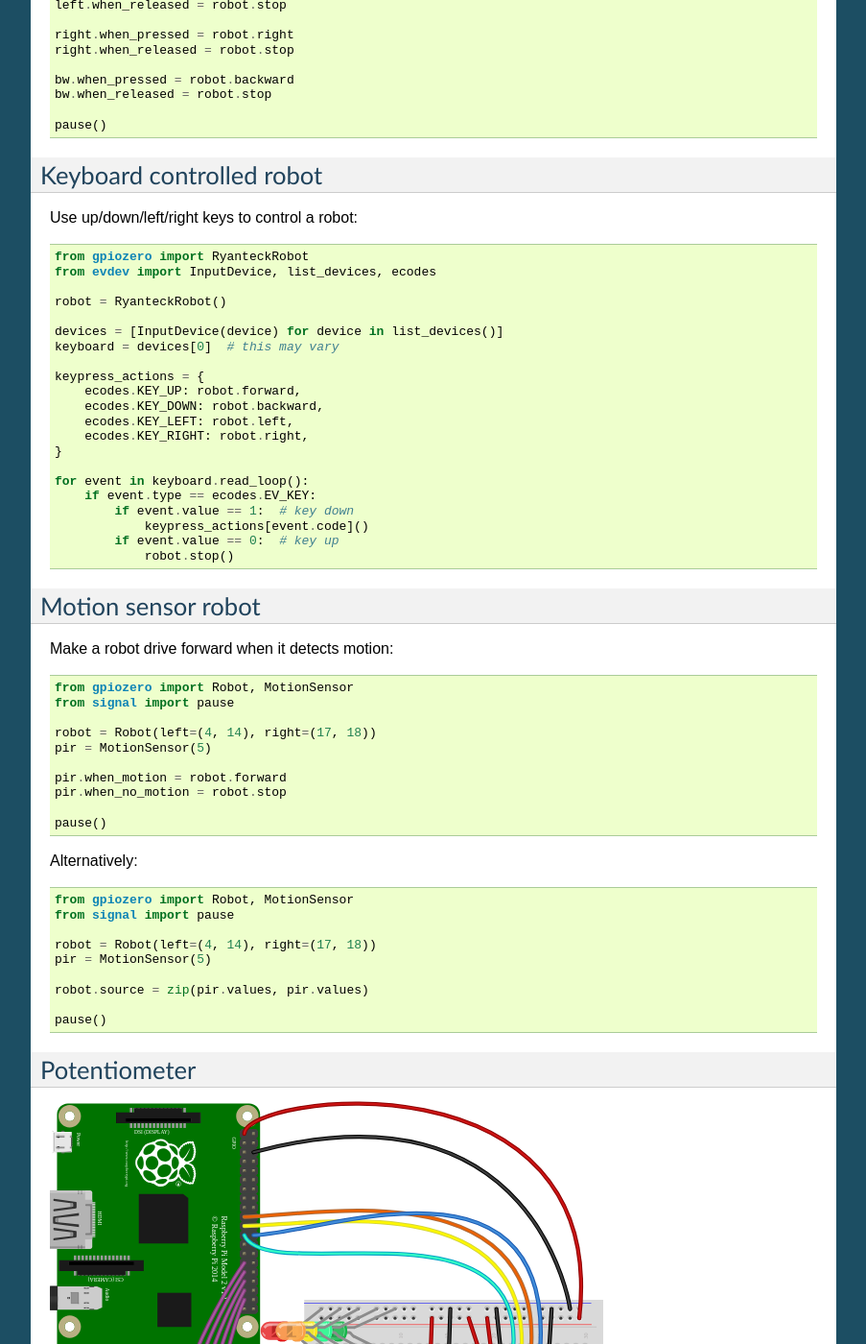
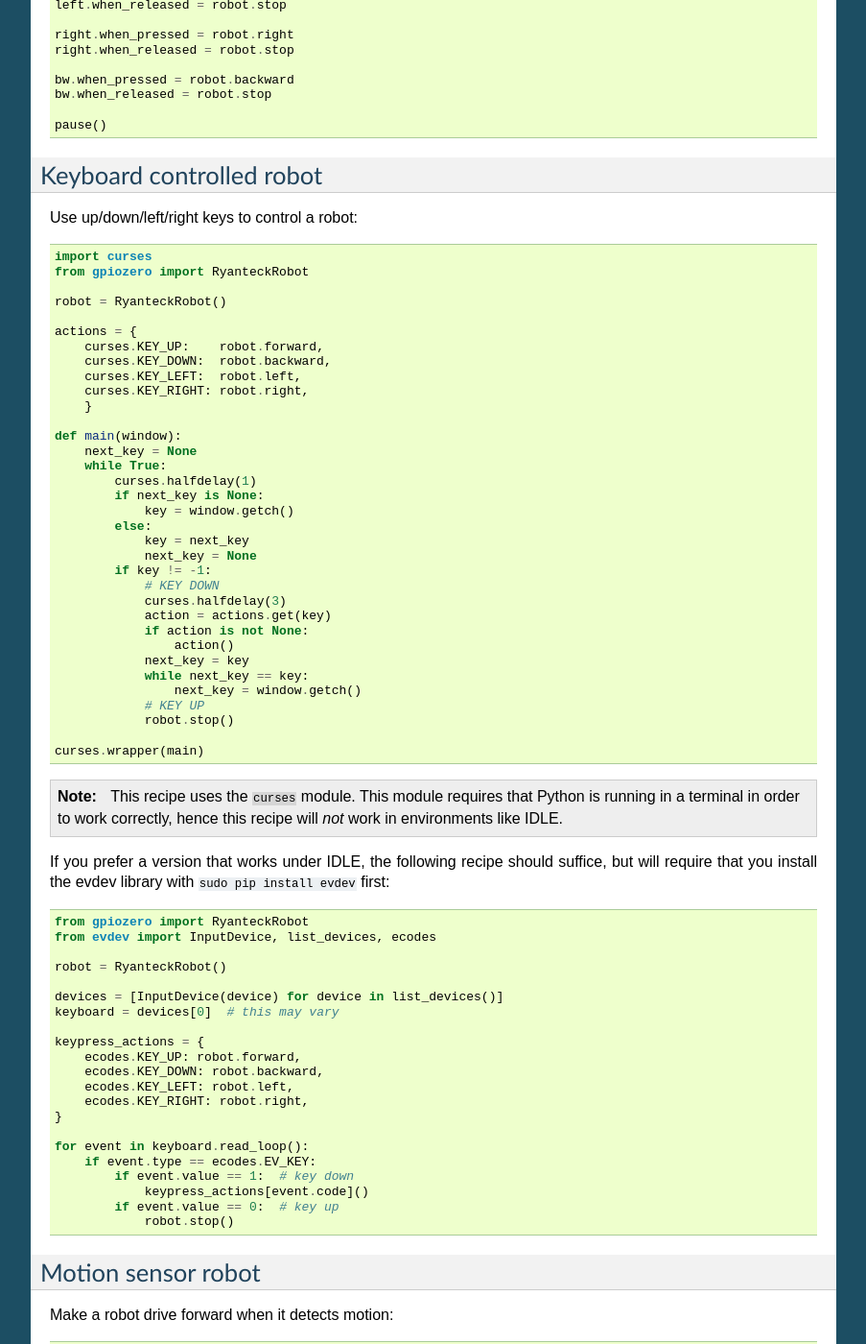
Before and after one commit to gpiozero/gpiozero, a Sphinx documentation site: the page built from docs/recipes.rst, in a window 1280 px wide and 1400 px high, scrolled down 12640 px. Shown: the whole window at 96% size, without its empty margins (198-1101 px from the left). Built offline with Sphinx 7.4.7, drawn with Linux system fonts in a browser that asks for light colours.

Commit message:
Fix #237
Adds a keyboard controlled robot recipe that uses curses. Advantage is
that no external deps are required, disadvantages are that it'll only
work from a terminal (or terminal window, basically not IDLE).

```diff
--- a/docs/recipes.rst
+++ b/docs/recipes.rst
@@ -567,10 +567,52 @@ Use four GPIO buttons as forward/back/left/right controls for a robot::
 Keyboard controlled robot
 =========================
 
-.. XXX Rewrite this using curses (to avoid evdev dep, which isn't packaged
-   on Raspbian)
+Use up/down/left/right keys to control a robot::
 
-Use up/down/left/right keys to control a robot::
+    import curses
+    from gpiozero import RyanteckRobot
+
+    robot = RyanteckRobot()
+
+    actions = {
+        curses.KEY_UP:    robot.forward,
+        curses.KEY_DOWN:  robot.backward,
+        curses.KEY_LEFT:  robot.left,
+        curses.KEY_RIGHT: robot.right,
+        }
+
+    def main(window):
+        next_key = None
+        while True:
+            curses.halfdelay(1)
+            if next_key is None:
+                key = window.getch()
+            else:
+                key = next_key
+                next_key = None
+            if key != -1:
+                # KEY DOWN
+                curses.halfdelay(3)
+                action = actions.get(key)
+                if action is not None:
+                    action()
+                next_key = key
+                while next_key == key:
+                    next_key = window.getch()
+                # KEY UP
+                robot.stop()
+
+    curses.wrapper(main)
+
+.. note::
+
+    This recipe uses the ``curses`` module. This module requires that Python is
+    running in a terminal in order to work correctly, hence this recipe will
+    *not* work in environments like IDLE.
+
+If you prefer a version that works under IDLE, the following recipe should
+suffice, but will require that you install the evdev library with ``sudo pip
+install evdev`` first::
 
     from gpiozero import RyanteckRobot
     from evdev import InputDevice, list_devices, ecodes
```
